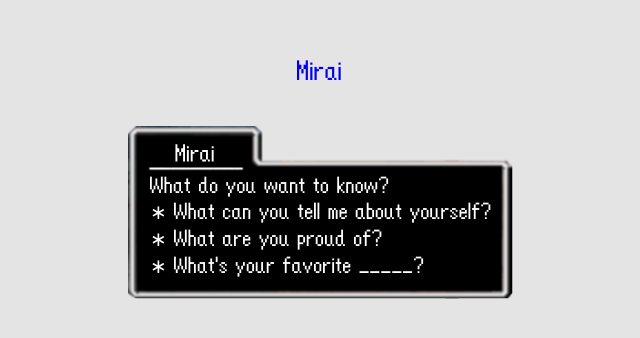
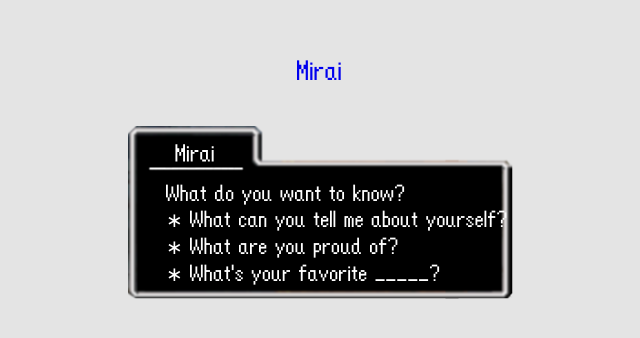
Before and after one commit to miishin/mirai, a Next.js app: page / in a window 1280 px wide. Shown: the part 106-444 px from the top of the page, without its empty margins (320-960 px from the left). Built offline with nearby package versions, Linux system fonts and the light colour scheme; a web font is replaced by a local one.

Commit message:
edit to fit new svg sized

```diff
--- a/styles/Menu.module.css
+++ b/styles/Menu.module.css
@@ -1,7 +1,7 @@
 .menu {
   margin: auto;
-  width: 385;
-  padding: 20px;
+  max-width: 385;
+  min-width: 324;
   position: absolute;
   top: 40%;
   left: 50%;
--- a/styles/globals.css
+++ b/styles/globals.css
@@ -1,9 +1,5 @@
 html,
 body {
-  margin: 0px;
-}
-
-.container {
   margin: 0px;
   position: absolute;
   top: 0px;
@@ -11,6 +7,10 @@ body {
   left: 0px;
   right: 0px;
   background-color: rgb(228, 228, 228);
+}
+
+.container {
+  height: 100vh;
 }
 
 a {
```
